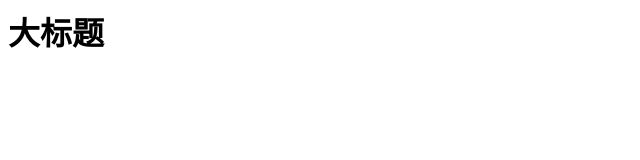
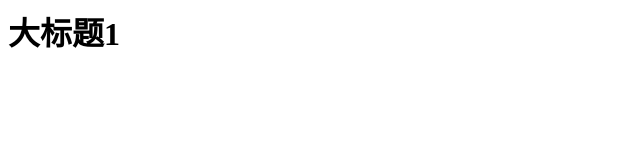
Before and after one commit to MEITUXIUXIU/lbq.github.io, a plain HTML site: page index.html in a window 1280 px wide. Shown: the full height of the page, 0-640 px from the left. Drawn offline with Linux system fonts and the light colour scheme.

Commit message:
Update index.html

```diff
--- a/index.html
+++ b/index.html
@@ -1 +1 @@
-<h1>大标题</h1>
+<h1>大标题1</h1>
```
